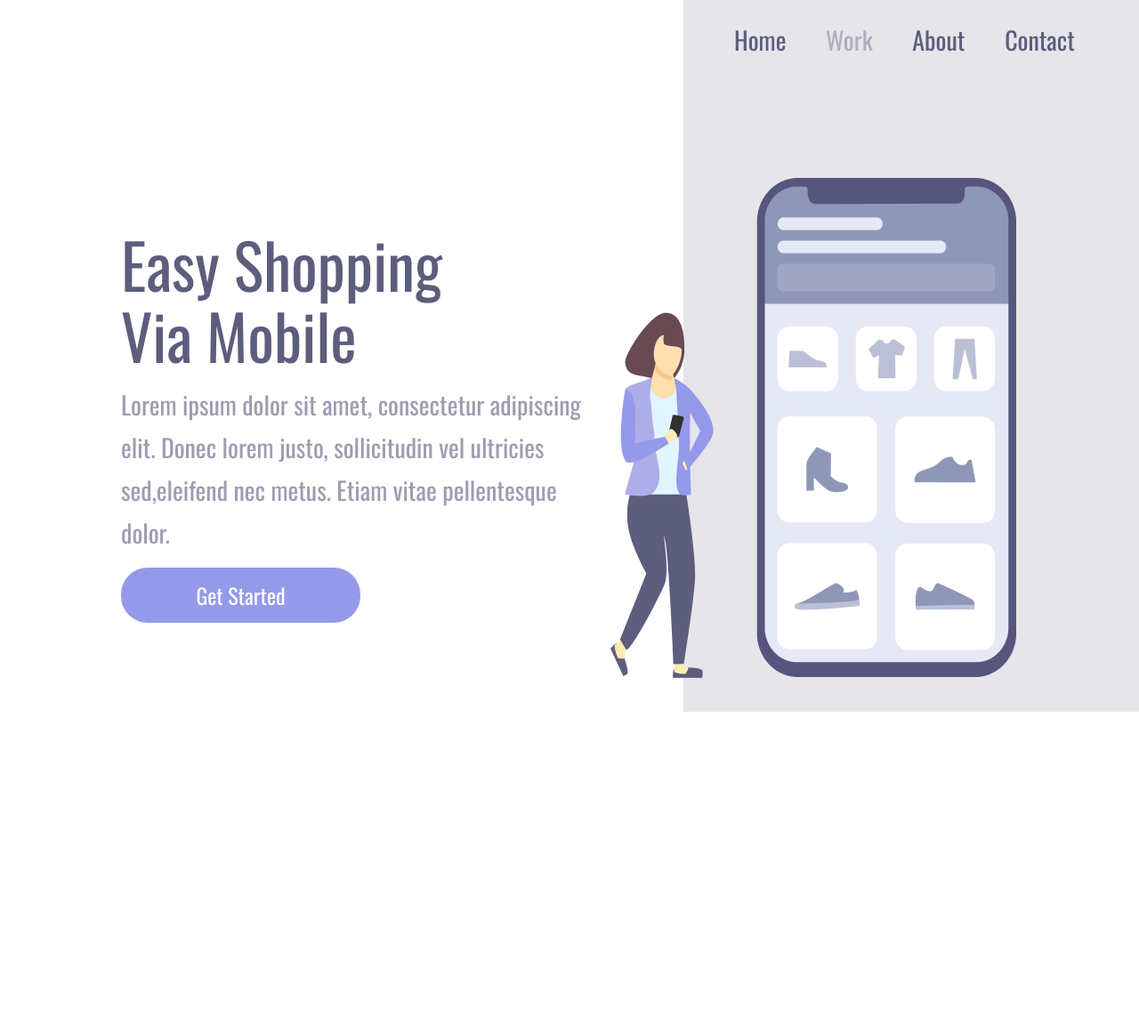
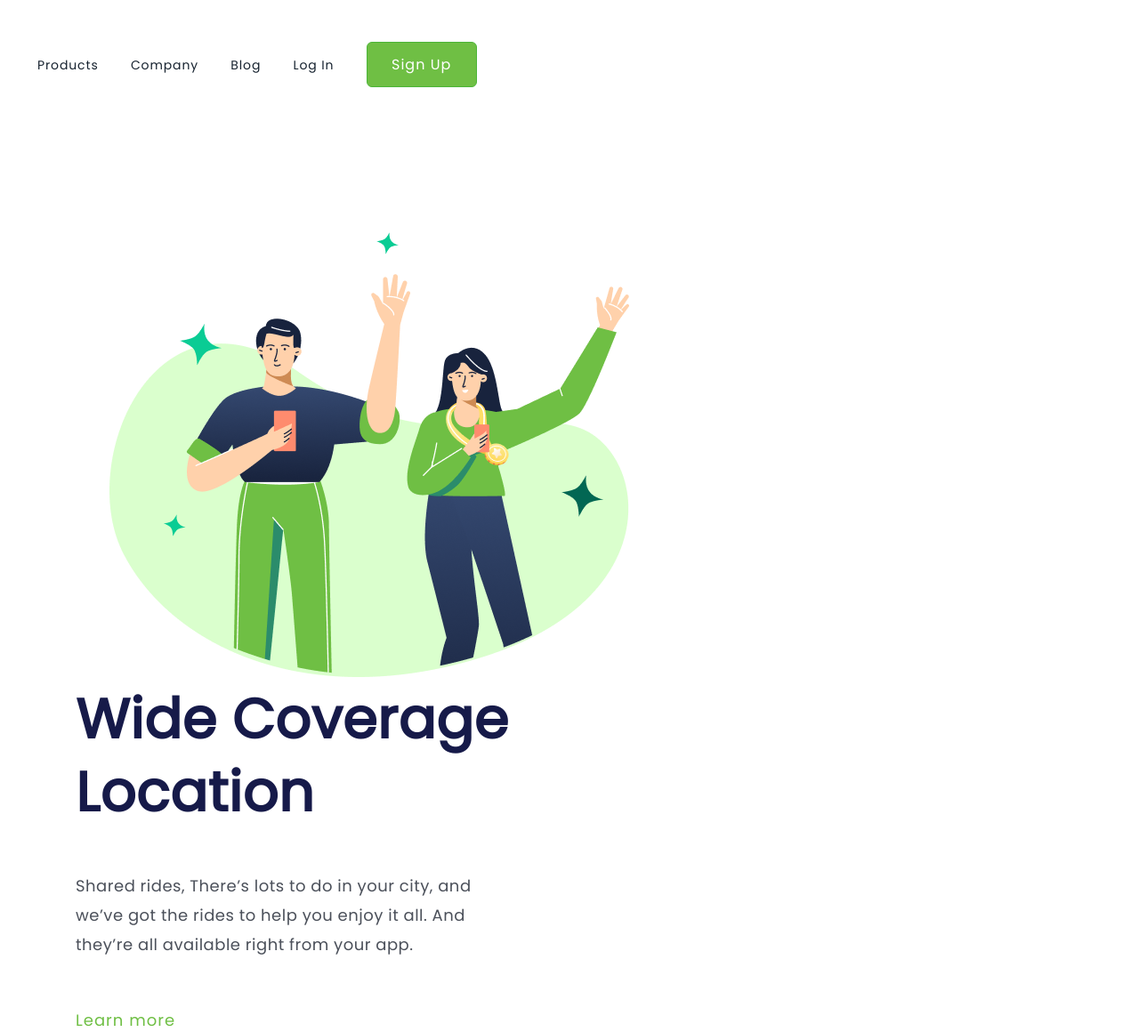
Before and after one commit to Gleiciano-silva/desafio-2, a plain HTML site: page index.html in a window 1280 px wide. Shown: the whole page at 89% size. Before the commit the page ends 800 px from the top, so only its background shows below. Drawn offline with nearby package versions, Linux system fonts and the light colour scheme.

Commit message:
Desafio 3

```diff
--- a/index.html
+++ b/index.html
@@ -1,37 +1,32 @@
 <!DOCTYPE html>
-<html lang="en">
+<html lang="pt-br">
 
 <head>
     <meta charset="UTF-8">
     <meta name="viewport" content="width=device-width, initial-scale=1.0">
     <link rel="stylesheet" href="style.css">
-    <link rel="preconnect" href="https://fonts.googleapis.com">
-    <link rel="preconnect" href="https://fonts.gstatic.com" crossorigin>
-    <link
-        href="https://fonts.googleapis.com/css2?family=Oswald:ital,wght@0,100..900;1,100..900&family=Oswald&family=Poppins:ital,wght@0,300;0,400;0,500;0,700;1,200;1,300&family=Roboto:ital,wght@0,100;0,300;0,400;0,500;0,700;0,900;1,100;1,300;1,400;1,500;1,700;1,900&display=swap"
-        rel="stylesheet">
 
-    <title>Css-projetos</CSS-Projetos></title>
+    <title>Desafio-3</title>
 </head>
 
 <body>
-    <div class="wrapper">
-        <section class="container-left">
-            <h1>Easy Shopping Via Mobile</h1>
-            <p>Lorem ipsum dolor sit amet, consectetur adipiscing elit. Donec lorem justo, sollicitudin vel ultricies sed,eleifend nec metus. Etiam vitae pellentesque dolor. </p>
-            <button>Get Started</button>
-        </section>
-        <section class="container-right">
-            <header>
-                <a>Home</a>
-                <a>Work</a>
-                <a>About</a>
-                <a>Contact</a>
-            </header>
-            <img alt="girl-cellphone" src="./assets/girl-cellphone.png">
 
-        </section>
-    </div>
+    <header>
+        <a class="link-menu">Products</a>
+        <a class="link-menu">Company</a>
+        <a class="link-menu">Blog</a>
+        <a class="link-menu">Log In</a>
+        <button class="button-up">Sign Up</button>
+    </header>
+    <main>
+        <img src="./congratullation.png" alt="congratullation">
+        <div>
+            <h1>Wide Coverage Location</h1>
+            <p>Shared rides, There’s lots to do in your city, and we’ve got the rides to help you enjoy it all. And
+                they’re all available right from your app.</p>
+            <button class="button-more">Learn more</button>
+        </div>
+    </main>
 </body>
 
 </html>
--- a/style.css
+++ b/style.css
@@ -1,127 +1,71 @@
+@import url('https://fonts.googleapis.com/css2?family=Montserrat:ital,wght@0,100..900;1,100..900&family=Oswald&family=Poppins&family=Roboto:ital,wght@0,100;0,300;0,400;0,500;0,700;0,900;1,100;1,300;1,400;1,500;1,700;1,900&display=swap');
+
 * {
     margin: 0;
     padding: 0;
     box-sizing: border-box;
-    font-family: 'oswald', sans-serif;
-    font-weight: 400;
+    font-family: "Poppins", sans-serif;
 }
 
-.wrapper {
-    height: 100vh;
-    width: 100vw;
+header {
+    margin-top: 47px;
+    margin-left: 42px;
 }
- .container-left {
+
+.link-menu {
+    font-weight: 400;
+    font-size: 14px;
+    line-height: 21px;
+    text-align: center;
+    letter-spacing: 0.875px;
+    color: #172330;
+    margin-right: 32px;
+}
+.button-up {
+    border-radius: 6px;
+    border: 1px solid #4CB538;
+    background: #6FBF44;
+    width: 124px;
+    height: 51px;
+    cursor: pointer;
+    color: #FFFFFF;
+    font-size: 16px;
+    font-weight: 500;
+    line-height: 24px;
+    letter-spacing: 1px;
+}
+img {
+    margin: 163px 0 0 123px;
     display: inline-block;
-    width: 60%;
-    padding-left: 136px;
-    margin-top: 20%;
- }
-
- .container-right {
+}
+div {
     display: inline-block;
-    background-color: rgba(93,93,125,0.16);
-    height: 100vh;
-    width: 40%;
-    position: absolute;
- }
- img {
-    position: absolute;
-    top: 25%;
-    right: 138px;
- }
+    margin-left: 85px;
+    width: 493px;
+}
 h1 {
-    font-size: 70px;
-    line-height: 80px;
-    color: #5D5D7D;
-    width: 368px;
+   font-size: 62px;
+   font-weight: 700;
+   line-height: 82px;
+   letter-spacing: 0.596px;
+   color: #161A49;
 }
 p {
-    font-size: 28px;
-    line-height: 48px;
-    color: #5D5D7D;
-    opacity: 0.6;
-    margin: 15px 0;
-    width: 540px;
+    font-size: 18px;
+    font-weight: 400;
+    line-height: 33px;
+    letter-spacing: 0.5px;
+    color: #4B505A;
+    margin-top: 47px;
+    margin-bottom: 55px;
 }
-button {
-    width: 269px;
-    height: 62px;
-    background: #9499EA;
-    box-shadow: (0px 10px 24px rgba(148, 153, 234, 8.0979959));
+.button-more {
+    font-size: 18px;
+    font-weight: 500;
+    line-height: 27px;
+    letter-spacing: 1px;
+    color: #6FBF44;
+    cursor: pointer;
+    background: transparent;
     border: none;
-    border-radius: 30px;
-    color: #FFFFFF;
-    font-size: 24px;
-    text-align: center;
-    line-height: 36px;
-    cursor: pointer;
 }
-button:hover {
-    opacity: .8;
-}
-button:active {
-    opacity: .5;
-}
-a {
-    font-size: 28px;
-    line-height: 41px;
-    color: #5D5D7D;
-    margin-right: 41px;
-    cursor: pointer;
-}
-a:nth-child(2) {
-    opacity: .4;
-}
-a:hover {
-    opacity: 0.4;
-}
-a:active{
-     opacity: 0.8;
-}
-header {
-    margin:24px 0 0 57px;
-}
-
-@media screen and (max-width:908px){
-    .container-lefth {
-        width: 100%;
-        height: 50%;
-        padding: 0;
-        margin: 0;
-    }
-    .container-right {
-        display: block;
-        height: auto;
-        width: 100%;
-        position: static;
-        padding: 40px;
-    }
-    img {
-        position: static;
-        max-width: 90%;
-
-
-    }
-    header {
-        display: none;
-    }
-    h1 {
-        font-size: 36px;
-        line-height: 52px;
-        width: auto;
-        margin: 58px 50px 0 50px;
-        text-align: center;
-    }
-    p {
-        margin: 15px 40px;
-        width: auto;
-        text-align: center;
-        font-size: 14px;
-        line-height: 24px;
-    }
-    button {
-        margin: 0 auto;
-        display: block;
-    }
-
-}
```
Also changed, not shown: congratullation.png (added).
